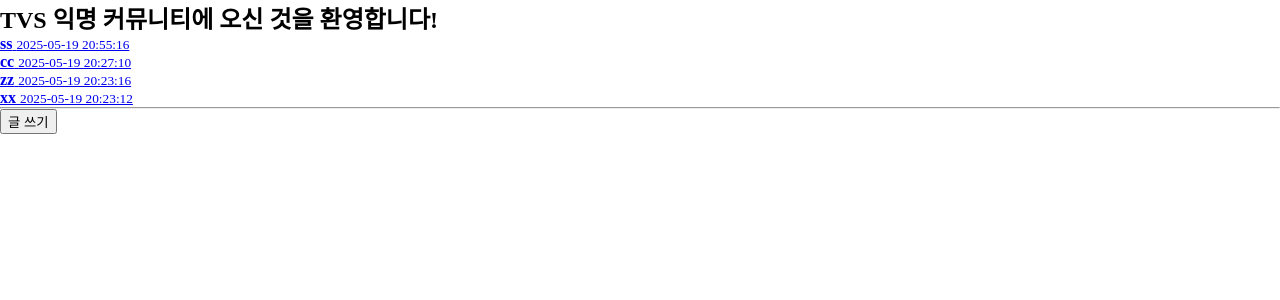
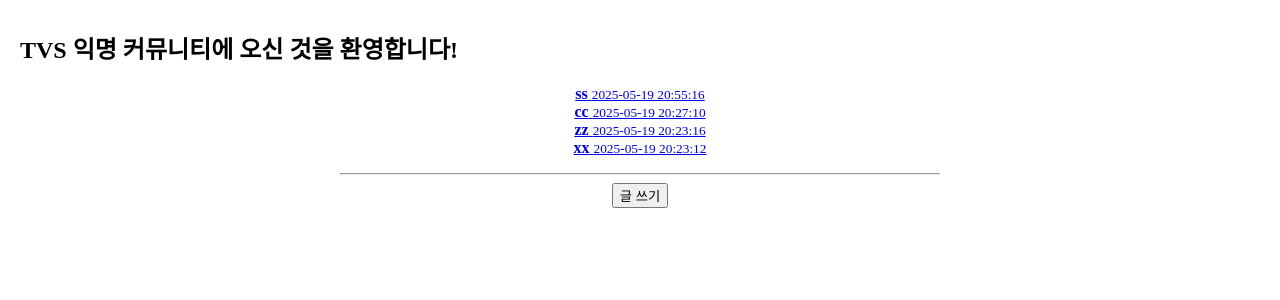
Before and after one commit to HaeengIn/tungtungtungtungtungtungtungtungtung, a Flask app: page / in a window 1280 px wide. Shown: the top 300 px of the page. Run offline with Flask 3, Linux system fonts and the light colour scheme; data comes from the database, SQL or seed files in the repository.

Commit message:
css update

```diff
--- a/static/style.css
+++ b/static/style.css
@@ -1,14 +1,16 @@
-* {
-    margin: auto;
+body {
+    display: block;
+    margin: 0 auto;
+    padding: 10px 20px;
+}
+
+.contents {
+    max-width: 600px;
+    text-align: center;
+    margin: 0 auto;
 }
 
 ul {
     list-style-type: none;
     padding-left: 0;
 }
-
-@media (max-width: 600px) {
-    hr {
-        width: 30%;
-    }
-}
--- a/templates/index.html
+++ b/templates/index.html
@@ -2,6 +2,7 @@
 <html lang="ko">
 <head>
     <meta charset="UTF-8">
+    <meta name="viewport" content="width=device-width, initial-scale=1.0">
     <meta http-equiv="content-type" content="text/html; charset=utf-8" />
     <link rel="stylesheet" href="../static/style.css">
     <title>
@@ -14,6 +15,7 @@
             TVS 익명 커뮤니티에 오신 것을 환영합니다!
         </label>
     </h2>
+    <div class='contents'>
         <ul>
             {% for post in posts %}
                 <li>
@@ -21,9 +23,8 @@
                 </li>
             {% endfor %}
         </ul>
-
         <hr>
-
         <input type="button" value="글 쓰기" onclick="location.href='write'" />
+    </div>
 </body>
 </html>
--- a/templates/view.html
+++ b/templates/view.html
@@ -11,7 +11,7 @@
     </h1>
     <p>
         작성자: {{ post[1] }}<br>
-        <small>{{ post[4] }}</small>
+        <small>작성일: {{ post[4] }}</small>
     </p>
     <p>
         {{ post[3] }}
```
Lines whose indentation alone changed are shown as unchanged.
